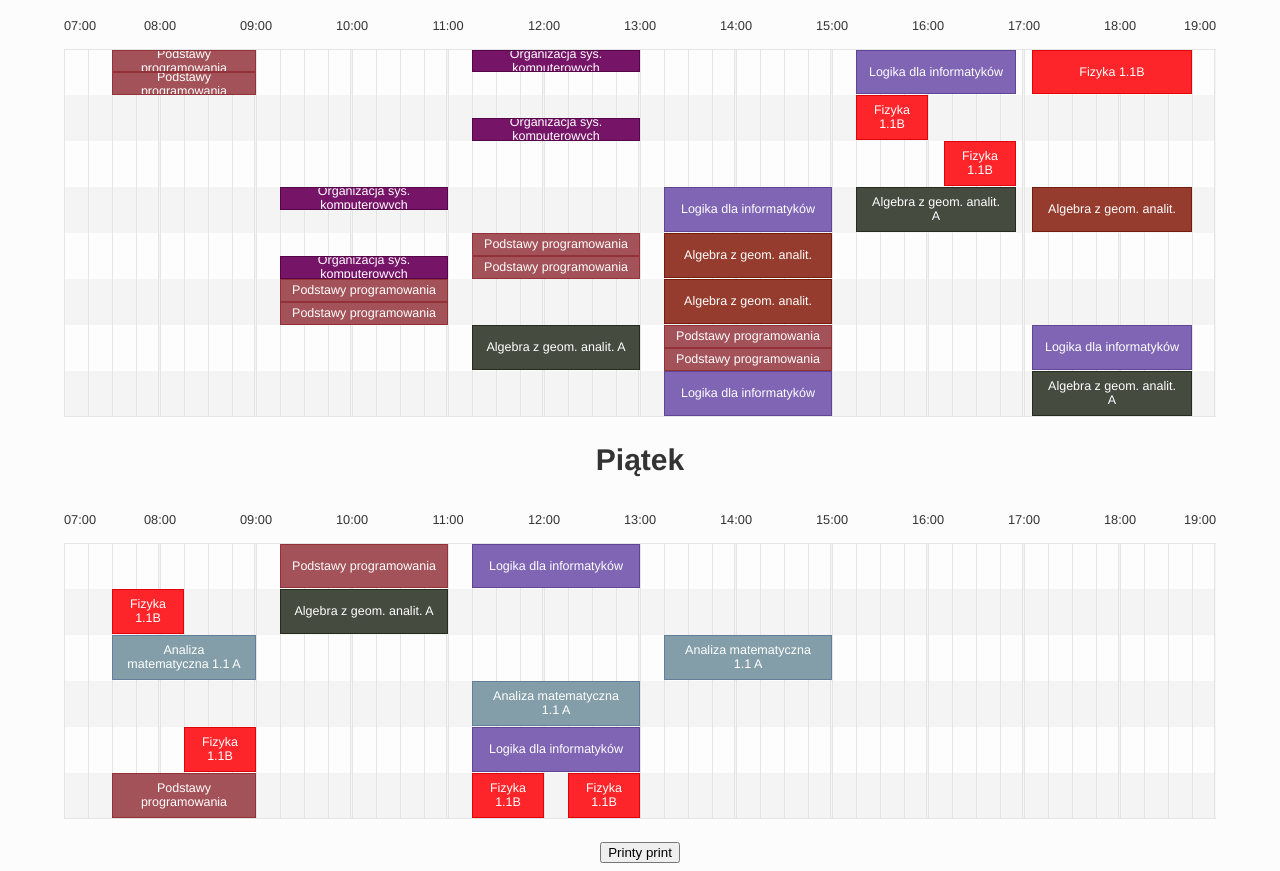
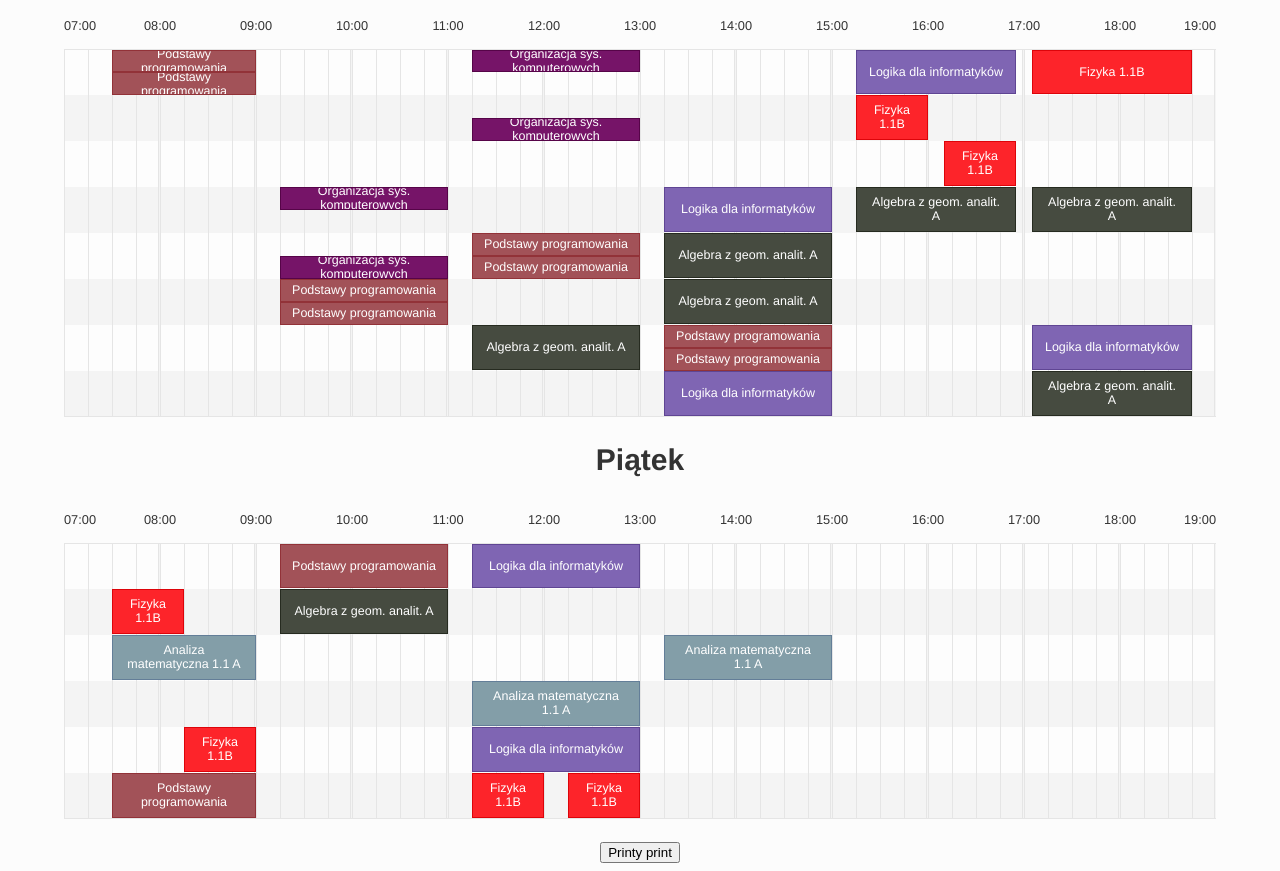
Before and after one commit to nazywam/Plan, a plain HTML site: page index.html in a window 1280 px wide. Shown: the part 1508-2379 px from the top of the page. Drawn offline with Linux system fonts and the light colour scheme.

Commit message:
Fix tables

```diff
--- a/index.html
+++ b/index.html
@@ -44,7 +44,7 @@
       }
 
 
-      classes = ["Logika dla informatyków", "Fizyka 1.1B", "Analiza matematyczna 1.1 A", "Podstawy programowania", "Algebra z geom. analit. A", "Organizacja sys. komputerowych", "Algebra z geom. analit."]
+      classes = ["Logika dla informatyków", "Fizyka 1.1B", "Analiza matematyczna 1.1 A", "Podstawy programowania", "Algebra z geom. analit. A", "Organizacja sys. komputerowych"]
 
       colors = ["#7f65b3", "#fd242a", "#839ea8", "#a25258", "#464b40", "#761468", "#963c2e", "#55ce4f", "#ca252e", "#3331a6"]
       darkerColors = ["#5f4593", "#dd040a", "#637e98", "#923238", "#262b20", "#560448", "#761c0e", "#35ae2f", "#aa050e", "#131196"]
@@ -80,7 +80,7 @@
         } else if (entries[i].attributes["data-week"].value == 'p'){
           entries[i].style.height = "50%"
           entries[i].style.top = "50%"
-        } else if (entries[i].attributes["data-week"].value != 'w'){
+        } else if (entries[i].attributes["data-week"].value != ''){
           console.log("Unrecognized week: " + entries[i].attributes["data-week"].value)
         }
 
--- a/tables.js
+++ b/tables.js
@@ -89,14 +89,14 @@ timetable_cz.addEvent('Fizyka 1.1B', 'cz_2', new Date(0,0,0,'16','10'), new Date
 timetable_cz.addEvent('Organizacja sys. komputerowych', 'cz_3', new Date(0,0,0,'09','15'), new Date(0,0,0,'11','00'), {class:'Organizacja sys. komputerowych', data: {person:'Adrianna Koziorkiewicz-Hetmańska', group:'6/10', type:'C', selected:0, week:'np'}})
 timetable_cz.addEvent('Logika dla informatyków', 'cz_3', new Date(0,0,0,'13','15'), new Date(0,0,0,'15','00'), {class:'Logika dla informatyków', data: {person:'Andrzej Gawrych-Żukowski', group:'6/10', type:'C', selected:0, week:''}})
 timetable_cz.addEvent('Algebra z geom. analit. A', 'cz_3', new Date(0,0,0,'15','15'), new Date(0,0,0,'16','55'), {class:'Algebra z geom. analit. A', data: {person:'', group:'2/2', type:'W', selected:0, week:''}})
-timetable_cz.addEvent('Algebra z geom. analit.', 'cz_3', new Date(0,0,0,'17','05'), new Date(0,0,0,'18','45'), {class:'Algebra z geom. analit.', data: {person:'', group:'6/10', type:'C', selected:0, week:''}})
+timetable_cz.addEvent('Algebra z geom. analit. A', 'cz_3', new Date(0,0,0,'17','05'), new Date(0,0,0,'18','45'), {class:'Algebra z geom. analit. A', data: {person:'', group:'6/10', type:'C', selected:0, week:''}})
 timetable_cz.addEvent('Organizacja sys. komputerowych', 'cz_4', new Date(0,0,0,'09','15'), new Date(0,0,0,'11','00'), {class:'Organizacja sys. komputerowych', data: {person:'Adrianna Koziorkiewicz-Hetmańska', group:'7/10', type:'C', selected:0, week:'p'}})
 timetable_cz.addEvent('Podstawy programowania', 'cz_4', new Date(0,0,0,'11','15'), new Date(0,0,0,'13','00'), {class:'Podstawy programowania', data: {person:'Edward', group:'l', type:'L', selected:0, week:'np'}})
 timetable_cz.addEvent('Podstawy programowania', 'cz_4', new Date(0,0,0,'11','15'), new Date(0,0,0,'13','00'), {class:'Podstawy programowania', data: {person:'', group:'m', type:'L', selected:0, week:'p'}})
-timetable_cz.addEvent('Algebra z geom. analit.', 'cz_4', new Date(0,0,0,'13','15'), new Date(0,0,0,'15','00'), {class:'Algebra z geom. analit.', data: {person:'', group:'7/10', type:'C', selected:0, week:''}})
+timetable_cz.addEvent('Algebra z geom. analit. A', 'cz_4', new Date(0,0,0,'13','15'), new Date(0,0,0,'15','00'), {class:'Algebra z geom. analit. A', data: {person:'', group:'7/10', type:'C', selected:0, week:''}})
 timetable_cz.addEvent('Podstawy programowania', 'cz_5', new Date(0,0,0,'09','15'), new Date(0,0,0,'11','00'), {class:'Podstawy programowania', data: {person:'Edward', group:'n', type:'L', selected:0, week:'np'}})
 timetable_cz.addEvent('Podstawy programowania', 'cz_5', new Date(0,0,0,'09','15'), new Date(0,0,0,'11','00'), {class:'Podstawy programowania', data: {person:'', group:'o', type:'L', selected:0, week:'p'}})
-timetable_cz.addEvent('Algebra z geom. analit.', 'cz_5', new Date(0,0,0,'13','15'), new Date(0,0,0,'15','00'), {class:'Algebra z geom. analit.', data: {person:'', group:'8/10', type:'C', selected:0, week:''}})
+timetable_cz.addEvent('Algebra z geom. analit. A', 'cz_5', new Date(0,0,0,'13','15'), new Date(0,0,0,'15','00'), {class:'Algebra z geom. analit. A', data: {person:'', group:'8/10', type:'C', selected:0, week:''}})
 timetable_cz.addEvent('Algebra z geom. analit. A', 'cz_6', new Date(0,0,0,'11','15'), new Date(0,0,0,'13','00'), {class:'Algebra z geom. analit. A', data: {person:'', group:'9/10', type:'C', selected:0, week:''}})
 timetable_cz.addEvent('Podstawy programowania', 'cz_6', new Date(0,0,0,'13','15'), new Date(0,0,0,'15','00'), {class:'Podstawy programowania', data: {person:'Urszula', group:'p', type:'L', selected:0, week:'np'}})
 timetable_cz.addEvent('Podstawy programowania', 'cz_6', new Date(0,0,0,'13','15'), new Date(0,0,0,'15','00'), {class:'Podstawy programowania', data: {person:'', group:'q', type:'L', selected:0, week:'p'}})
```
